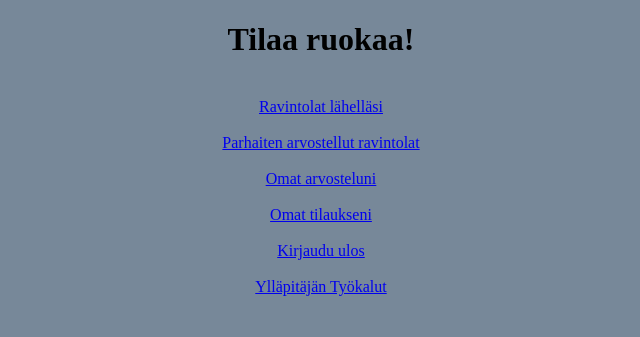
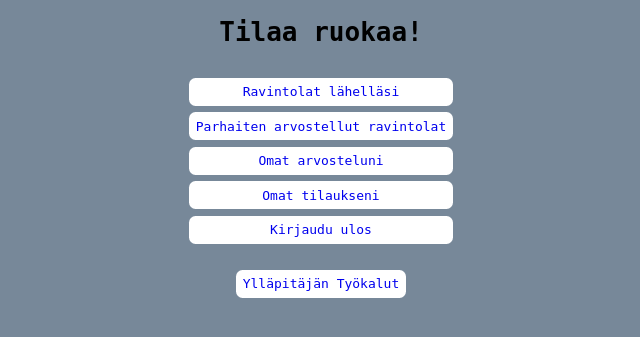
Before and after one commit to JuhoSiitonen/Tietokantasovellus, a Flask app: page /front in a window 1280 px wide. Shown: the top 337 px of the page, without its empty margins (319-959 px from the left). Run offline with Flask 3, Linux system fonts and the light colour scheme; the visitor is signed in with stand-in values (Sample User, id 1); parts of the project's set-up code (start-up, migrations or seed data) failed here and were passed over.

Commit message:
Added CSS and HTML code to create links as buttons on frontpage

```diff
--- a/static/main.css
+++ b/static/main.css
@@ -1,6 +1,9 @@
 body {
     background-color: lightslategrey;
     text-align: center;
+    max-width: 45em;
+    font-family: monospace;
+    margin: auto;
 }
 form {
     align-items: baseline;
@@ -14,6 +17,30 @@ input {
 input:hover {
     cursor:pointer
 }
+nav {
+    max-width: 25em;
+    display: inline-block;
+}
+nav ul {
+    padding: 0;
+    list-style-type: none;
+}
+nav li {
+    padding: .5em;
+    background: white;
+    border-radius: .5em;
+    margin: .5em;
+    text-decoration: none;
+    color: #000;
+}
+nav li:hover {
+    background-color: rgb(226, 226, 226);
+}
+a:-webkit-any-link {
+    color: -webkit-link;
+    cursor: pointer;
+    text-decoration: none;
+}
 #maintitle {
     font-family: monospace;
     font-weight: bold;
@@ -21,30 +48,12 @@ input:hover {
     margin: 20px;
     text-shadow: 2px 2px #00d9ff00;
 }
-.parent {
-    display: grid;
-    grid-template-columns: repeat(5, 1fr);
-    grid-template-rows: repeat(5, 1fr);
-    grid-column-gap: 0px;
-    grid-row-gap: 0px;
-    }
-
-.div1 { grid-area: 2 / 1 / 3 / 2; }
-.div2 { grid-area: 3 / 1 / 4 / 2; }
-.div3 { grid-area: 4 / 1 / 5 / 2; }
-.div4 { grid-area: 2 / 2 / 4 / 5; }
-.div5 { grid-area: 4 / 2 / 5 / 5; }
-.div6 { grid-area: 1 / 2 / 2 / 5; }
-
-
 .rating {
     display: flex;
     flex-direction: row-reverse;
     justify-content: center;
     }
-
 .rating > input{ display:none;}
-
 .rating > label {
     position: relative;
     width: 1.1em;
@@ -52,20 +61,16 @@ input:hover {
     color: #FFD700;
     cursor: pointer;
 }
-
 .rating > label::before{
     content: "\2605";
     position: absolute;
     opacity: 0;
 }
-
 .rating > label:hover:before,
 .rating > label:hover ~ label:before {
     opacity: 1 !important;
 }
-
 .rating > input:checked ~ label:before{
     opacity:1;
 }
-
 .rating:hover > input:checked ~ label:before{ opacity: 0.4; }
--- a/templates/base.html
+++ b/templates/base.html
@@ -2,7 +2,7 @@
 <html lang="en">
 <head>
     <meta charset="UTF-8">
-    <meta name="viewport" content="width=device-width, inital-scale=1.0">
+    <meta name="viewport" content="width=device-width, initial-scale=1.0">
     <meta http-equiv="X-UA-Compatible" content="ie=edge">
     <link rel="stylesheet" href="/static/main.css">
     {% block head %}{% endblock %}
--- a/templates/front.html
+++ b/templates/front.html
@@ -8,24 +8,26 @@
 {% if session.user_id %}
 <title>ZWOLT</title>
 <div class="div6"></div>
-    <h1>Tilaa ruokaa!</h1>
+    <h1 class="maintitle">Tilaa ruokaa!</h1>
 </div>
-<br>
-<a href="/restaurants">Ravintolat lähelläsi</a>
-<br><br>
-<a href="/best_reviews">Parhaiten arvostellut ravintolat</a>
-<br><br>
-<a href="/reviews/{{ session.user_id }}"> Omat arvosteluni</a>
-<br><br>
-<a href="/receipts/{{ session.user_id }}"> Omat tilaukseni</a>
-<br><br>
-<a href="/logout">Kirjaudu ulos</a>
-
+<nav>
+    <ul>
+        <li><a href="/restaurants">Ravintolat lähelläsi</a></li>
+        <li><a href="/best_reviews">Parhaiten arvostellut ravintolat</a></li>
+        <li><a href="/reviews/{{ session.user_id }}"> Omat arvosteluni</a></li>
+        <li><a href="/receipts/{{ session.user_id }}"> Omat tilaukseni</a></li>
+        <li><a href="/logout">Kirjaudu ulos</a></li>
+    </ul>
+</nav>
 {% else %}
 <a href="/">Kirjaudu sisään tästä</a>
 {% endif %}
 {% if session.user_role %}
-<br><br>
-<a href="/admin_tools">Ylläpitäjän Työkalut</a>
+<br>
+<nav>
+    <ul>
+        <li><a href="/admin_tools">Ylläpitäjän Työkalut</a></li>
+    </ul>
+</nav>
 {% endif %}
 {% endblock %}
--- a/templates/index.html
+++ b/templates/index.html
@@ -1,11 +1,12 @@
 {% extends 'base.html' %}
 
 {% block head %}
-<h1>ZWOLT</h1>
+
 {% endblock %}
 
 {% block body %}
 <title>ZWOLT</title>
+<h1 class="maintitle">ZWOLT</h1>
 
 <b>Tervetuloa!</b>
 <b>Kirjaudu sisään:</b>
```
